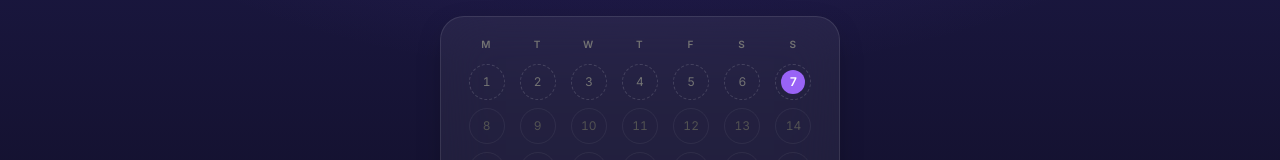
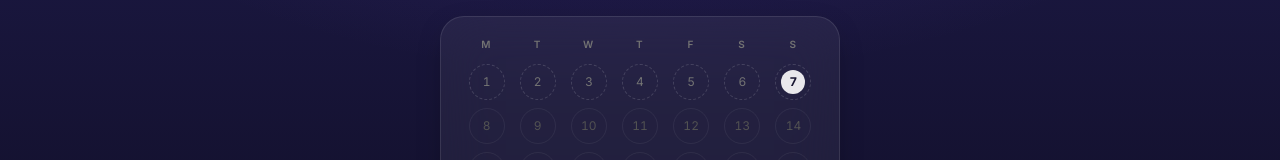
Before and after one commit to valentinalorcap/klara-app, a Next.js app: page /history in a window 1280 px wide. Shown: the part 210-370 px from the top of the page. Built offline with nearby package versions, Linux system fonts and the light colour scheme; no server answers; the database is empty; sample sign-in values are in the browser's storage.

Commit message:
style(history): selected day fill = translucent white with dark number

```diff
--- a/src/components/HistoryCalendar.tsx
+++ b/src/components/HistoryCalendar.tsx
@@ -64,7 +64,7 @@ export function HistoryCalendar({
               )}
               {isSelected ? (
                 <span
-                  className="pointer-events-none absolute inset-1.5 rounded-full bg-[var(--accent)]"
+                  className="pointer-events-none absolute inset-1.5 rounded-full bg-white/90"
                   aria-hidden
                 />
               ) : cell.isToday ? (
@@ -77,7 +77,7 @@ export function HistoryCalendar({
                 className={cn(
                   'relative text-xs tabular-nums',
                   isSelected
-                    ? 'font-semibold text-white'
+                    ? 'font-bold text-[#171430]'
                     : cell.isFuture
                       ? 'text-neutral-600'
                       : empty
```
